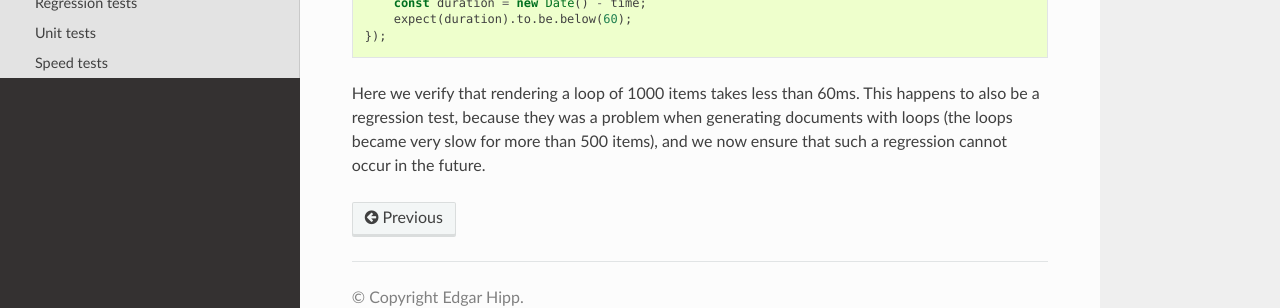
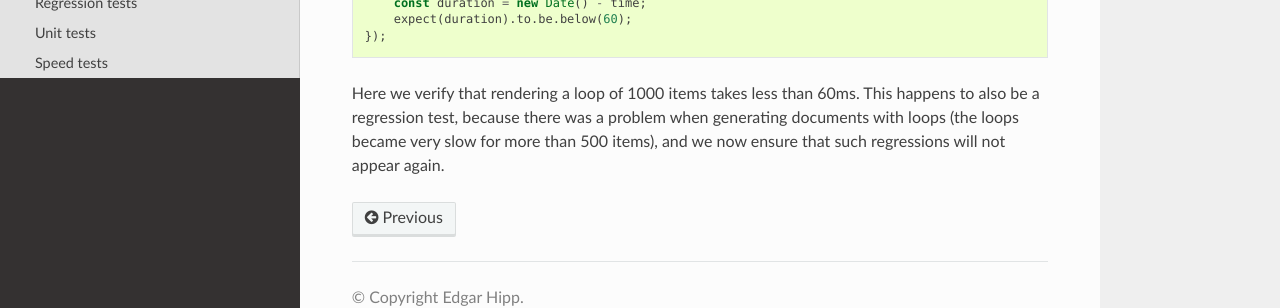
Before and after one commit to open-xml-templating/docxtemplater, a Sphinx documentation site: the page built from docs/source/testing.rst, in a window 1280 px wide and 900 px high, scrolled down 2172 px. Shown: the part 533-841 px from the top of the window. Built offline with Sphinx 7.4.7 and the Read the Docs theme 2.0.0, drawn with Linux system fonts in a browser that asks for light colours; some of the changed text lies outside the part shown.

Commit message:
Minor improvements in documentation

```diff
--- a/docs/source/testing.rst
+++ b/docs/source/testing.rst
@@ -132,4 +132,4 @@ For example for this test:
     });
 
 Here we verify that rendering a loop of 1000 items takes less than 60ms.
-This happens to also be a regression test, because they was a problem when generating documents with loops (the loops became very slow for more than 500 items), and we now ensure that such a regression cannot occur in the future.
+This happens to also be a regression test, because there was a problem when generating documents with loops (the loops became very slow for more than 500 items), and we now ensure that such regressions will not appear again.
```
Also changed, not shown: other parts of docs/source/testing.rst (+1 -1 lines).
